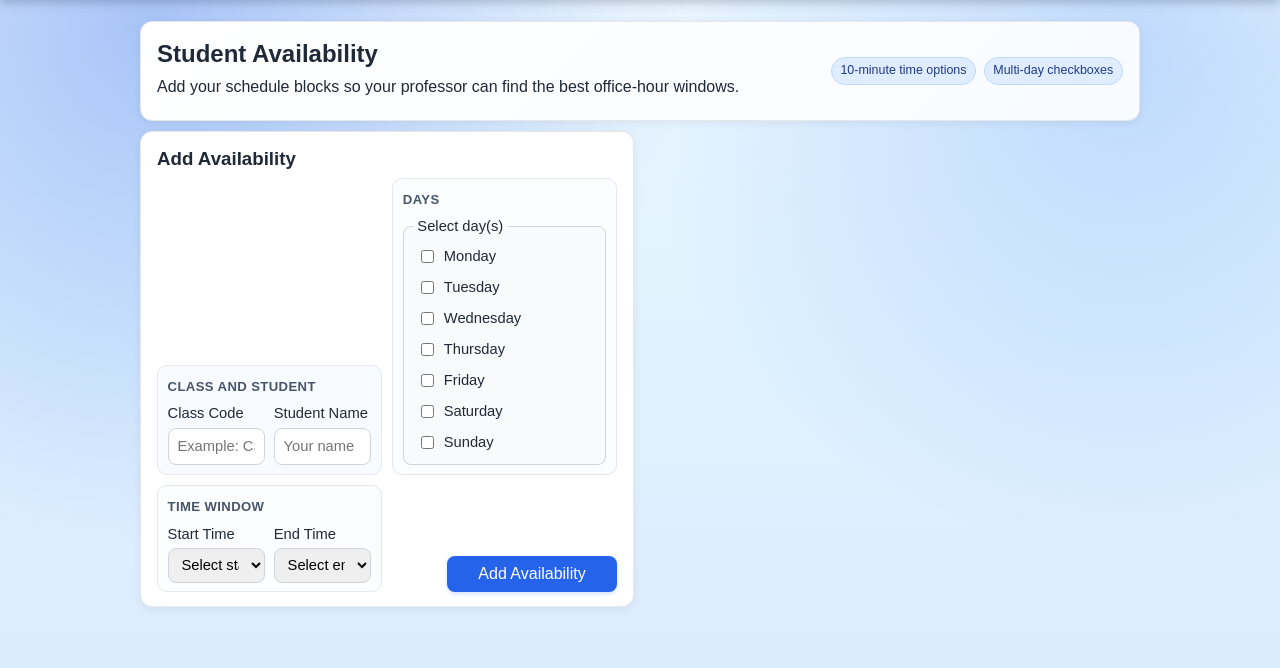
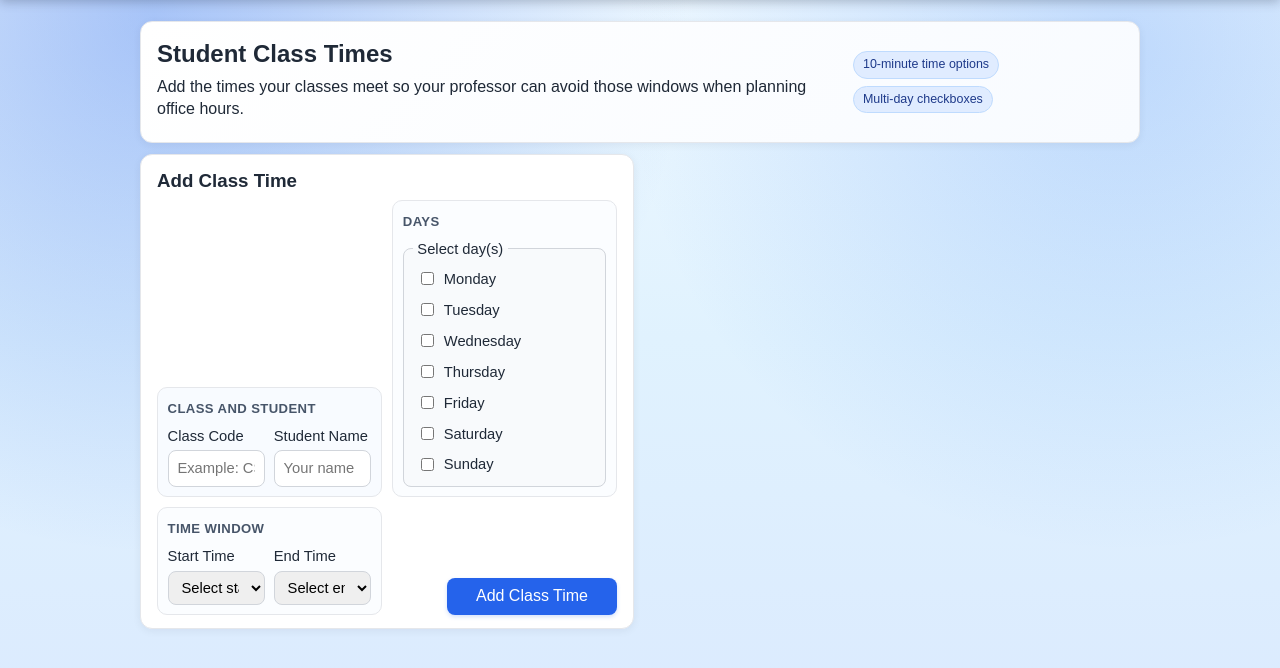
Before and after one commit to nsumerauer/Office_Hours_Website, a Flask app: page /student in a window 1280 px wide. Shown: the part 62-730 px from the top of the page. Run offline with Flask 3, Linux system fonts and the light colour scheme; some libraries are stand-ins or nearby versions.

Commit message:
Update scheduling flow to use class times and day-filtered optimization.
Students now enter class times instead of availability, and professors can filter recommendations to a single day when finding best office-hour windows.

Co-authored-by: Cursor <cursoragent@cursor.com>

```diff
--- a/app.py
+++ b/app.py
@@ -120,7 +120,7 @@ def add_student():
         flash(f"No class code entered. Generated code: {class_code}", "info")
 
     if not student_name or not selected_days or not start_time or not end_time:
-        flash("Please complete all fields for student availability.", "error")
+        flash("Please complete all fields for class times.", "error")
         return redirect(url_for("student_page", class_code=class_code, student_name=student_name))
 
     start_minute = parse_time_to_minutes(start_time)
@@ -137,7 +137,7 @@ def add_student():
 
     for day in selected_days:
         add_student_slot(class_code, student_name, day, start_minute, end_minute)
-    flash(f"Availability added for {len(selected_days)} day(s).", "success")
+    flash(f"Class time added for {len(selected_days)} day(s).", "success")
     return redirect(url_for("student_page", class_code=class_code, student_name=student_name))
 
 
@@ -147,7 +147,7 @@ def remove_student():
     student_name = request.form.get("student_name", "").strip()
     slot_id = int(request.form.get("slot_id", "0"))
     remove_student_slot(slot_id)
-    flash("Availability removed.", "success")
+    flash("Class time removed.", "success")
     return redirect(url_for("student_page", class_code=class_code, student_name=student_name))
 
 
@@ -169,6 +169,7 @@ def professor_page():
         student_count=student_count,
         weekend_enabled=weekend_enabled,
         recommendations=[],
+        selected_day="",
     )
 
 
@@ -224,9 +225,13 @@ def remove_professor_availability():
 @app.post("/professor/optimize")
 def professor_optimize():
     class_code = normalize_code(request.form.get("class_code", ""))
+    selected_day = request.form.get("selected_day", "").strip()
     if not class_code:
         flash("Class code is required for optimization.", "error")
         return redirect(url_for("professor_page"))
+    if selected_day and selected_day not in DAYS:
+        flash("Please choose a valid day filter.", "error")
+        return redirect(url_for("professor_page", class_code=class_code))
 
     student_slots = as_dicts(get_student_slots(class_code))
     professor_slots = as_dicts(get_professor_slots(class_code))
@@ -237,9 +242,15 @@ def professor_optimize():
         student_slots = [slot for slot in student_slots if slot["day"] not in WEEKEND_DAYS]
         professor_slots = [slot for slot in professor_slots if slot["day"] not in WEEKEND_DAYS]
         open_slots = [slot for slot in open_slots if slot["day"] not in WEEKEND_DAYS]
+    if selected_day and not weekend_enabled and selected_day in WEEKEND_DAYS:
+        flash("Weekend is disabled for this class. Choose a weekday filter.", "error")
+        return redirect(url_for("professor_page", class_code=class_code))
+    if selected_day:
+        student_slots = [slot for slot in student_slots if slot["day"] == selected_day]
+        professor_slots = [slot for slot in professor_slots if slot["day"] == selected_day]
     recommendations = optimize_hours(student_slots, professor_slots, top_n=8)
     if not recommendations:
-        flash("No recommendation windows found. Add more availability data.", "info")
+        flash("No recommendation windows found. Add more class times or professor availability.", "info")
 
     return render_template(
         "professor.html",
@@ -249,6 +260,7 @@ def professor_optimize():
         student_count=student_count,
         weekend_enabled=weekend_enabled,
         recommendations=recommendations,
+        selected_day=selected_day,
     )
 
 
--- a/templates/student.html
+++ b/templates/student.html
@@ -2,8 +2,8 @@
 {% block content %}
 <section class="card student-hero">
   <div>
-    <h2>Student Availability</h2>
-    <p>Add your schedule blocks so your professor can find the best office-hour windows.</p>
+    <h2>Student Class Times</h2>
+    <p>Add the times your classes meet so your professor can avoid those windows when planning office hours.</p>
   </div>
   <div class="student-hero-badges">
     <span class="badge">10-minute time options</span>
@@ -14,7 +14,7 @@
 <div class="dashboard-grid student-dashboard">
   <div class="dashboard-col">
     <section class="card">
-      <h3>Add Availability</h3>
+      <h3>Add Class Time</h3>
       <form method="post" action="{{ url_for('add_student') }}" class="grid-form student-form">
         <div class="student-form-block student-identity">
           <p class="block-title">Class and Student</p>
@@ -70,7 +70,7 @@
         </div>
 
         <div class="student-submit-row">
-          <button type="submit">Add Availability</button>
+          <button type="submit">Add Class Time</button>
         </div>
       </form>
     </section>
@@ -108,7 +108,7 @@
           </tbody>
         </table>
       {% else %}
-        <p>No availability entries yet.</p>
+        <p>No class-time entries yet.</p>
       {% endif %}
     </section>
   </div>
```
Also changed, not shown: optimizer.py (+8 -4 lines), templates/professor.html (+11 -0 lines), tests/test_app_routes.py (+20 -0 lines), tests/test_optimizer.py (+3 -3 lines), README.md.
